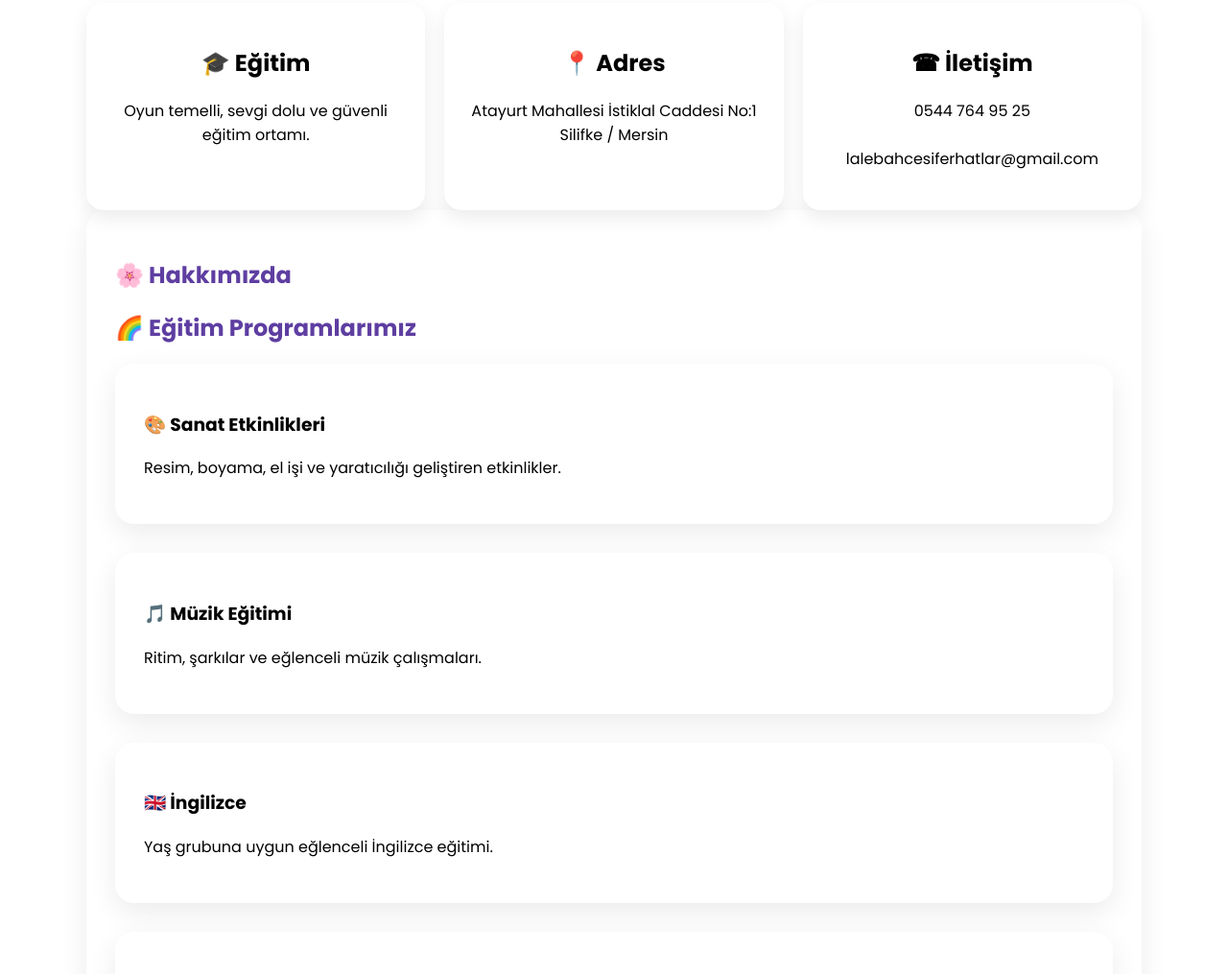
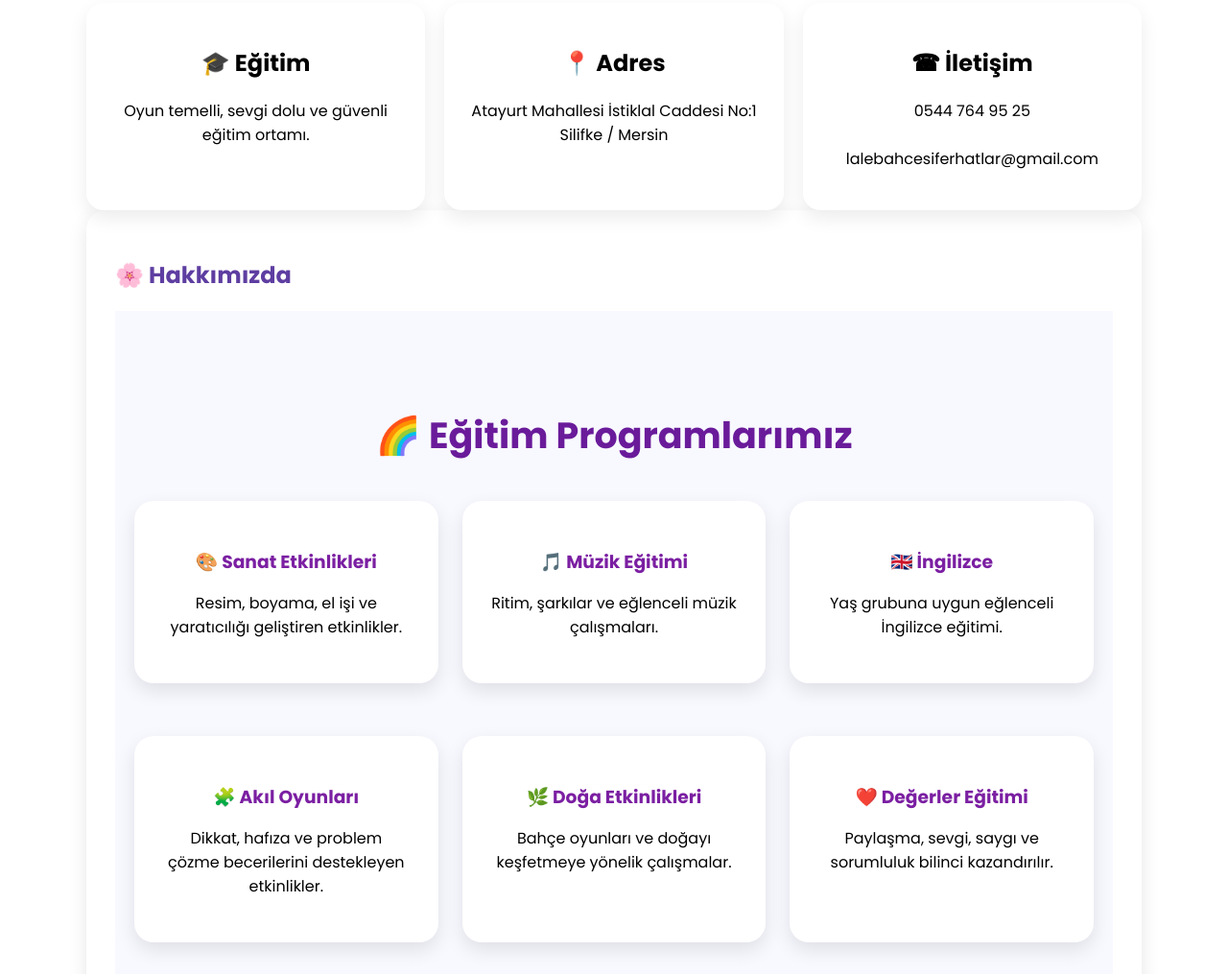
Before and after one commit to silifkeferhatlar/anaokulu, a plain HTML site: page index.html in a window 1280 px wide. Shown: the part 3120-4135 px from the top of the page at 96% size. Drawn offline with Linux system fonts and the light colour scheme.

Commit message:
Update style.css

```diff
--- a/style.css
+++ b/style.css
@@ -256,3 +256,39 @@ font-size:30px;
 text-decoration:none;
 box-shadow:0 5px 15px rgba(0,0,0,.3);
 }
+.services{
+padding:70px 20px;
+background:#f8f8ff;
+text-align:center;
+}
+
+.services h2{
+font-size:38px;
+color:#6a1b9a;
+margin-bottom:40px;
+}
+
+.cards{
+display:grid;
+grid-template-columns:repeat(auto-fit,minmax(280px,1fr));
+gap:25px;
+max-width:1200px;
+margin:auto;
+}
+
+.card{
+background:white;
+padding:30px;
+border-radius:20px;
+box-shadow:0 8px 20px rgba(0,0,0,.1);
+transition:.3s;
+}
+
+.card:hover{
+transform:translateY(-8px);
+}
+
+.card h3{
+color:#7b1fa2;
+margin-bottom:15px;
+}
```
